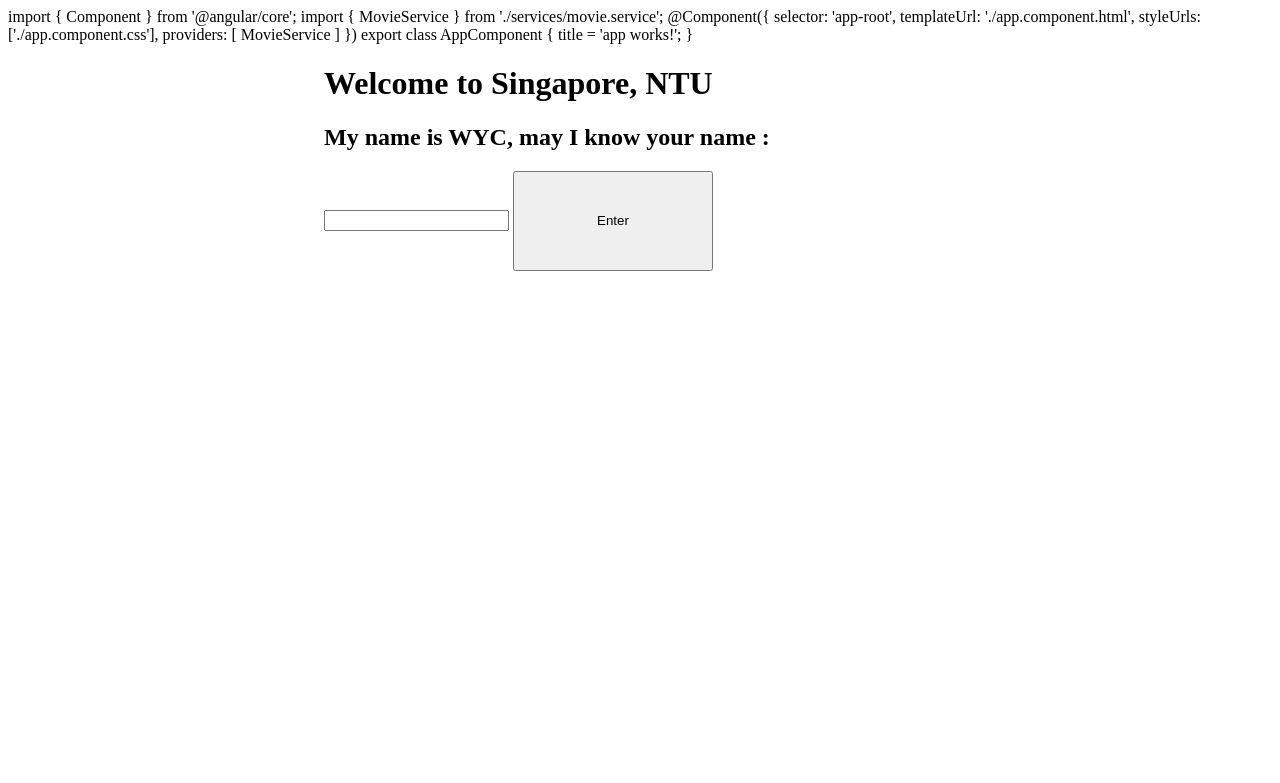
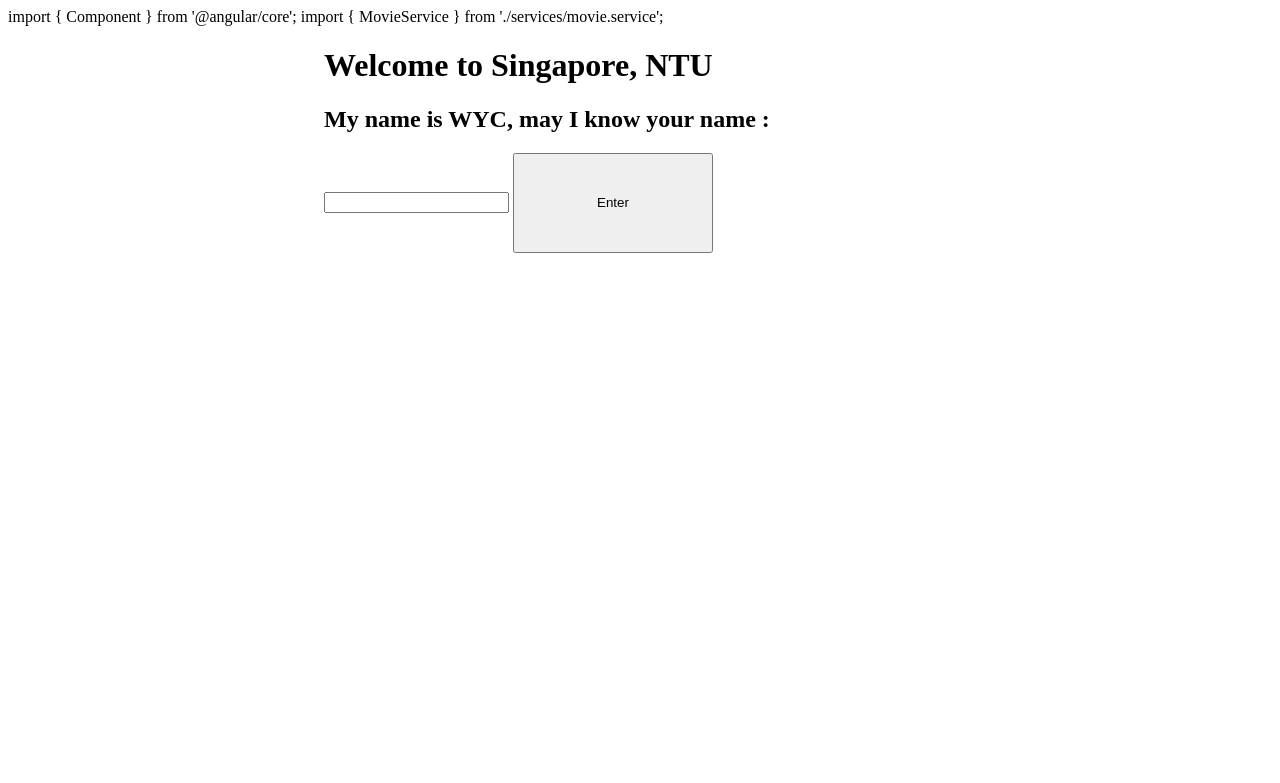
Before and after one commit to wuyanchen6/rpa-19Feb2024, a Flask app: page / in a window 1280 px wide. Shown: the top 783 px of the page. Run offline with Flask 3, Linux system fonts and the light colour scheme.

Commit message:
Update index.html

```diff
--- a/templates/index.html
+++ b/templates/index.html
@@ -10,17 +10,6 @@
  import { Component } from '@angular/core';
 import { MovieService } from './services/movie.service';
 
-  @Component({
-    selector: 'app-root',
-    templateUrl: './app.component.html',
-    styleUrls: ['./app.component.css'],
-    providers: [ MovieService ]
-  })
-  export class AppComponent {
-    title = 'app works!';
-  }
-
-
 <div class="container">
 <h1>Welcome to Singapore, NTU</h1>
   <style="color:red">
```
